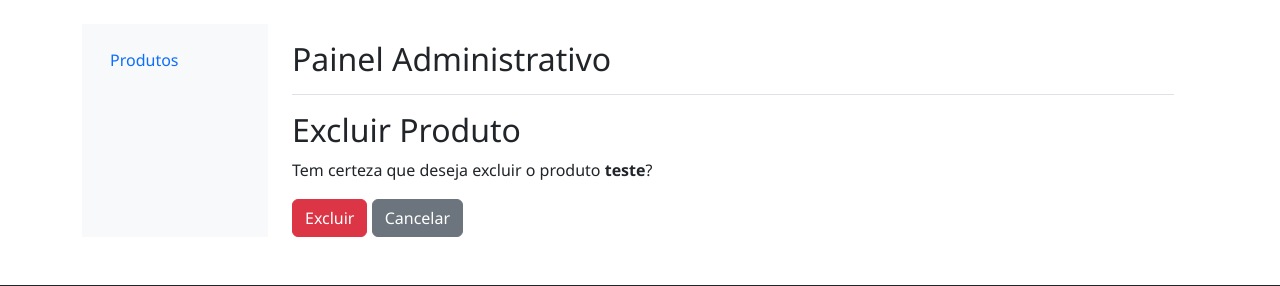
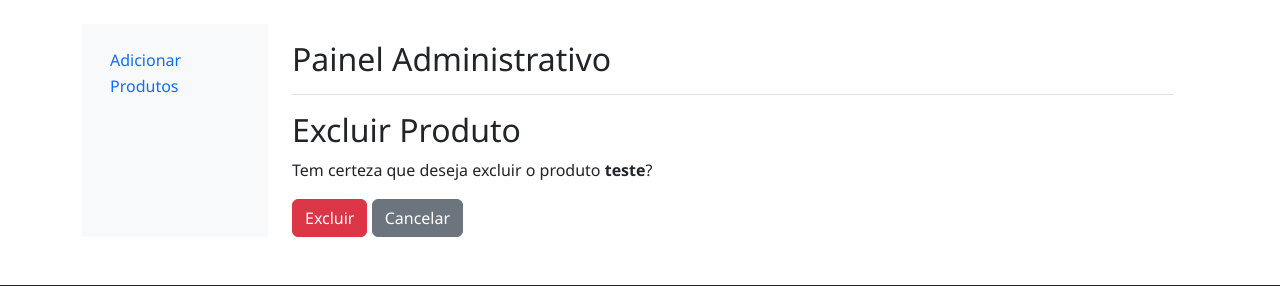
Before and after one commit to marcoantonio567/sistema-de-distribuidora, a Django app: page /painel/produtos/16/excluir/ in a window 1280 px wide. Shown: the part 58-344 px from the top of the page. Run offline with Django 4.2, Linux system fonts and the light colour scheme; a user stored in the database is signed in; data comes from the database, SQL or seed files in the repository; some libraries are stand-ins or nearby versions.

Commit message:
docs: update navigation link text for clarity
Change "Produtos" to "Adicionar Produtos" in the admin panel sidebar to better describe the action users will take when clicking the link.

```diff
--- a/templates/painel/base_painel.html
+++ b/templates/painel/base_painel.html
@@ -11,7 +11,7 @@
         <ul class="nav flex-column">
           <li class="nav-item">
             <a class="nav-link" href="{% url 'painel:produtos_list' %}">
-              Produtos
+              Adicionar Produtos
             </a>
           </li>
         </ul>
```
